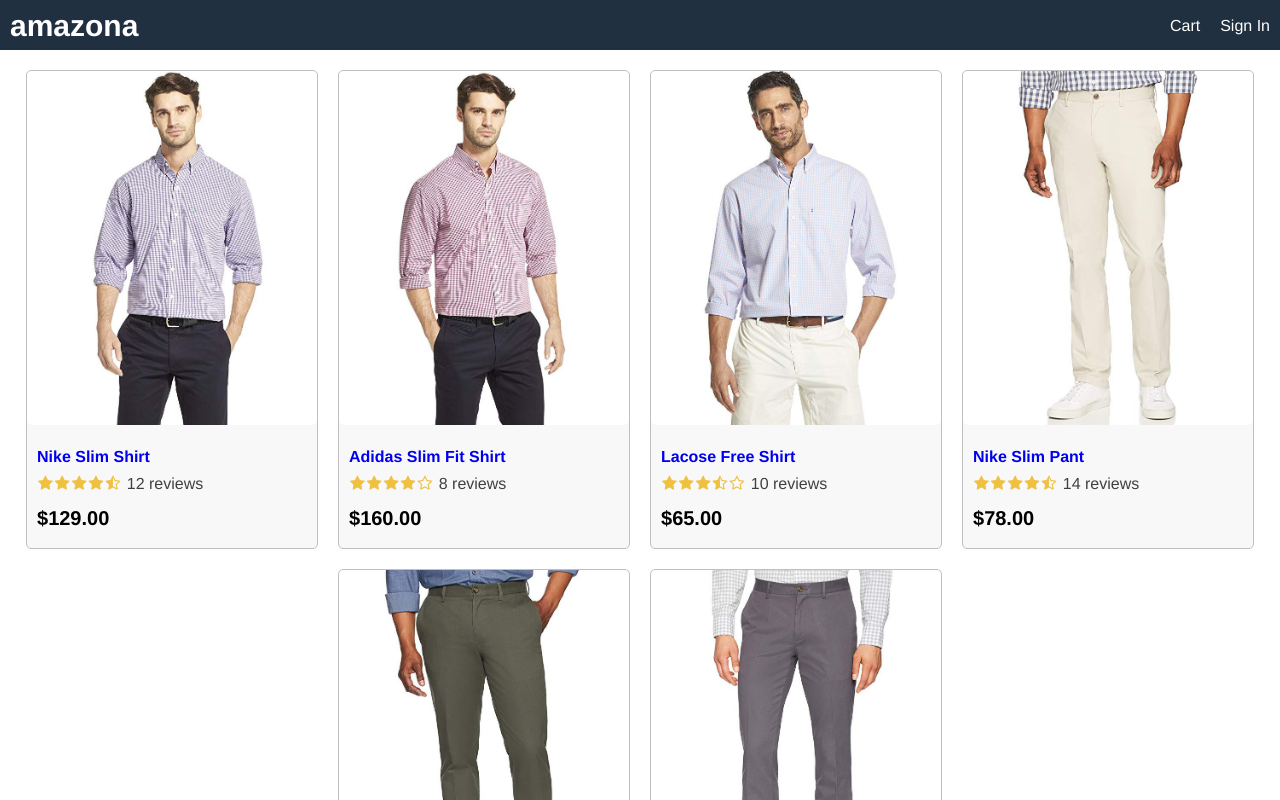
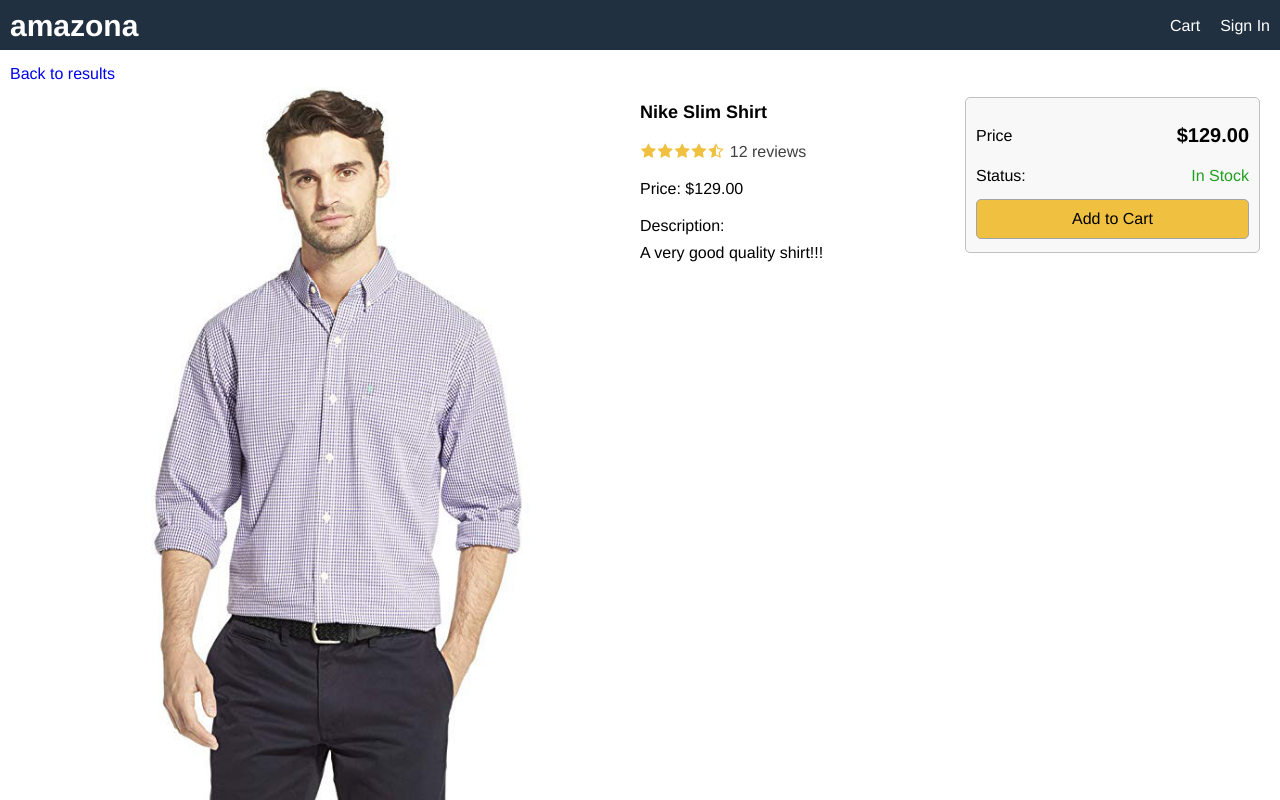
Before and after one commit to therealilyaskhan/amazona-app, a React (Create React App) app in the folder frontend/: page /product/1 in a window 1280 px wide. Shown: the top 800 px of the page. Built offline with nearby package versions, Linux system fonts and the light colour scheme.

Commit message:
added nodejs notes

```diff
--- a/frontend/src/App.js
+++ b/frontend/src/App.js
@@ -1,33 +1,31 @@
-import data from './data';
-import Product from './components/Product';
+import { BrowserRouter as Router, Link, Route, Switch } from 'react-router-dom';
+import HomeScreen from './screens/HomeScreen';
+import ProductScreen from './screens/ProductScreen';
 
 function App() {
   return (
+    <Router>
       <div className="container">
         <header className="row">
           <div>
-          <a className="brand" href="/">amazona</a>
+            <Link className="brand" to="/">amazona</Link>
           </div>
           <div>
-          <a href="/cart">Cart</a>
-          <a href="/signin">Sign In</a>
+            <Link to="/cart">Cart</Link>
+            <Link to="/signin">Sign In</Link>
           </div>
         </header>
         <main>
-        <div className="row center">
-
-          {
-            data.products.map((product) => {
-              return <Product key={product._id} product={product} />;
-            })
-          }
-
-        </div>
+          <Switch>
+            <Route path="/" component={HomeScreen} exact></Route>
+            <Route path="/product/:id" component={ProductScreen} ></Route>
+          </Switch>
         </main>
         <footer className="row center">
           All rights reserved!
     </footer>
       </div>
+    </Router>
   );
 }
 
--- a/frontend/src/components/Product.js
+++ b/frontend/src/components/Product.js
@@ -1,17 +1,18 @@
 import React from 'react';
+import { Link } from 'react-router-dom';
 import Rating from './Rating';
 
 export default function Product(props) {
   const product = props.product;
   return (
     <div className="card">
-      <a href={`/product/${product._id}`}>
+      <Link to={`/product/${product._id}`}>
         <img className="medium" src={product.image} alt={product.name} />
-      </a>
+      </Link>
       <div className="card-body">
-        <a href={`/product/${product._id}`}>
+        <Link to={`/product/${product._id}`}>
           <h2>{product.name}</h2>
-        </a>
+        </Link>
         <Rating rating={product.rating} numReviews={product.numReviews} />
         <div className="price">
           ${product.price}
--- a/frontend/src/data.js
+++ b/frontend/src/data.js
@@ -9,7 +9,8 @@ const data = {
       brand: 'Nike',
       rating: 4.5,
       numReviews: 12,
-      description: 'A very good quality shirt!!!'
+      description: 'A very good quality shirt!!!',
+      countInStock: 10
     },
     {
       _id: '2',
@@ -20,7 +21,8 @@ const data = {
       brand: 'Adidas',
       rating: 4.0,
       numReviews: 8,
-      description: 'Good quality available in all sizes'
+      description: 'Good quality available in all sizes',
+      countInStock: 5
     },
     {
       _id: '3',
@@ -31,7 +33,8 @@ const data = {
       brand: 'Lacose',
       rating: 3.5,
       numReviews: 10,
-      description: 'A free size shirt'
+      description: 'A free size shirt',
+      countInStock: 1
     },
     {
       _id: '4',
@@ -42,7 +45,8 @@ const data = {
       brand: 'Nike',
       rating: 4.5,
       numReviews: 14,
-      description: 'A very good quality shirt!!!'
+      description: 'A very good quality shirt!!!',
+      countInStock: 0
     },
     {
       _id: '5',
@@ -53,7 +57,8 @@ const data = {
       brand: 'Puma',
       rating: 4.5,
       numReviews: 10,
-      description: 'High quality product'
+      description: 'High quality product',
+      countInStock: 22
     },
     {
       _id: '6',
@@ -64,7 +69,8 @@ const data = {
       brand: 'Adidas',
       rating: 5.0,
       numReviews: 25,
-      description: 'Best quality pants and shirt!!!'
+      description: 'Best quality pants and shirt!!!',
+      countInStock: 0
     }
   ]
 };
--- a/frontend/src/index.css
+++ b/frontend/src/index.css
@@ -72,6 +72,36 @@ a:hover {
 img {
   border-radius: 0.5rem;
 }
+ul {
+  list-style-type: none;
+  margin: 0;
+  padding: 0;
+}
+li {
+  margin-top: 1rem;
+}
+button {
+  padding: 1rem;
+  border-radius: 0.5rem;
+  cursor: pointer;
+  border: 1px #a4a4a4 solid;
+  font-family: Helvetica, Arial, sans-serif;
+  font-size: 1.6rem;
+  -webkit-font-smoothing: antialiased;
+  -moz-osx-font-smoothing: grayscale;
+  background-color: #f8f8f8;
+}
+button.primary {
+  background-color: #f0c040;
+  transition-delay: 0.05s;
+}
+button.primary:hover {
+  border: 1px #404040 solid;
+}
+button.block {
+  display: block;
+  min-width: 100%;
+}
 
 /* header */
 header a {
@@ -96,11 +126,25 @@ a.brand {
   justify-content: center;
 }
 
+.row.top {
+  align-items: flex-start;
+}
+
+.col-1 {
+  flex: 1 1 25rem;
+}
+
+.col-2 {
+  flex: 2 1 50rem;
+}
+
 img.medium {
   max-width: 29rem;
   width: 100%;
 }
-
+img.large {
+  width: 100%;
+}
 /* card */
 .card {
   border: 0.1rem #c0c0c0 solid;
@@ -128,3 +172,11 @@ img.medium {
 .rating span:last-child {
   color: #404040;
 }
+
+/* alert */
+.success {
+  color: #20a020;
+}
+.error {
+  color: #a02020;
+}
--- /dev/null
+++ b/frontend/src/screens/HomeScreen.js
@@ -0,0 +1,18 @@
+import Product from '../components/Product';
+import data from '../data';
+
+const HomeScreen = () => {
+  return (
+    <div className="row center">
+
+      {
+        data.products.map((product) => {
+          return <Product key={product._id} product={product} />;
+        })
+      }
+
+    </div>
+  );
+};
+
+export default HomeScreen;
--- /dev/null
+++ b/frontend/src/screens/ProductScreen.js
@@ -0,0 +1,61 @@
+import { Link } from 'react-router-dom';
+import Rating from '../components/Rating';
+import data from '../data';
+
+const ProductScreen = (props) => {
+  const product = data.products.find(product => product._id === props.match.params.id);
+
+  if (!product) {
+    return <div>Product Not Found!!!</div>;
+  }
+  return (
+    <div>
+      <Link to="/">Back to results</Link>
+      <div className="row top" >
+        <div className="col-2">
+          <img src={product.image} className="large" alt={product.name}></img>
+        </div>
+        <div className="col-1">
+          <ul>
+            <li>
+              <h1>{product.name}</h1>
+            </li>
+            <li>
+              <Rating rating={product.rating} numReviews={product.numReviews} />
+            </li>
+            <li>
+              Price: ${product.price}
+            </li>
+            <li>
+              Description:
+            <p>{product.description}</p>
+            </li>
+          </ul>
+        </div>
+        <div className="col-1">
+          <div className="card card-body">
+            <ul>
+              <li>
+                <div className="row">
+                  <div>Price</div>
+                  <div className="price">${product.price}</div>
+                </div>
+              </li>
+              <li>
+                <div className="row">
+                  <div>Status: </div>
+                  {product.countInStock > 0 ? <span className="success">In Stock</span> : <span className="error">Product Unavailable</span>}
+                </div>
+              </li>
+              <li>
+                <button className="primary block">Add to Cart</button>
+              </li>
+            </ul>
+          </div>
+        </div>
+      </div>
+    </div>
+  );
+};
+
+export default ProductScreen;
```
Also changed, not shown: 1 other file (tests, documents, lock files or other folders). Lines whose indentation alone changed are shown as unchanged.
